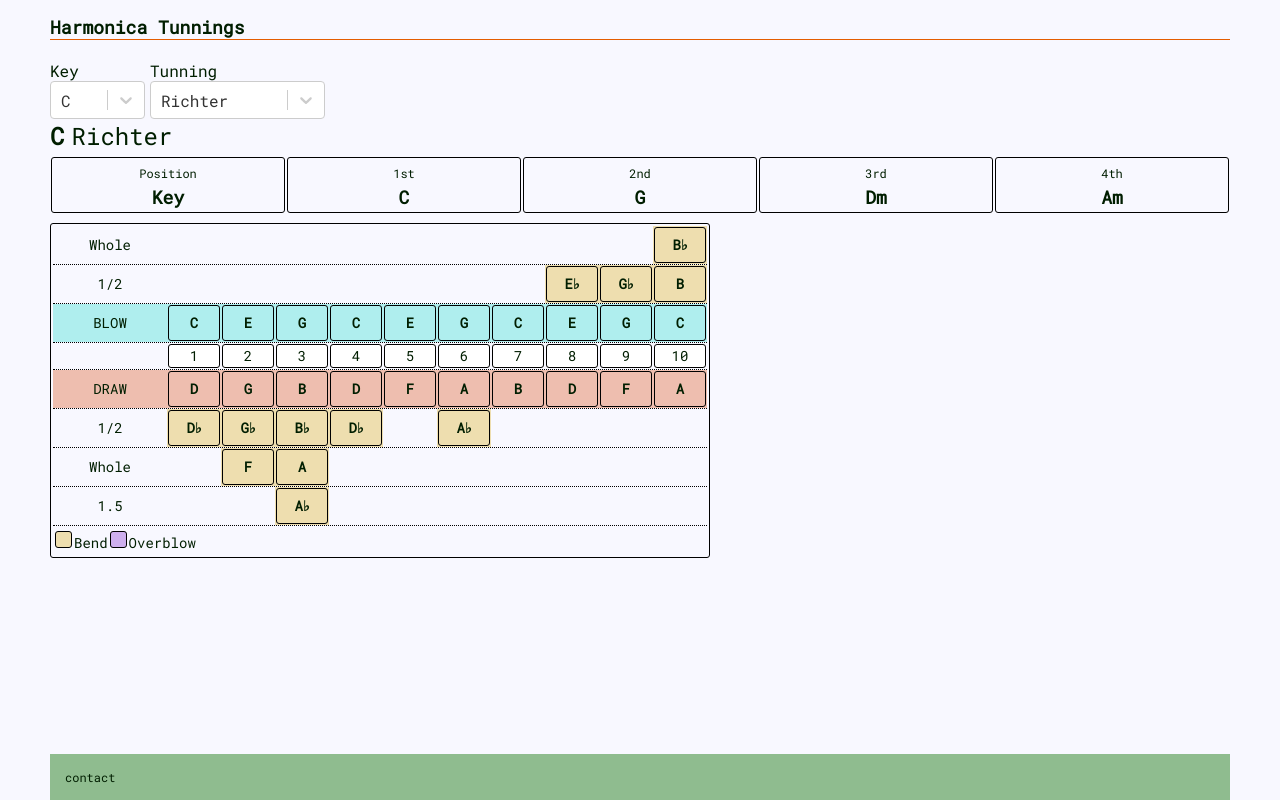
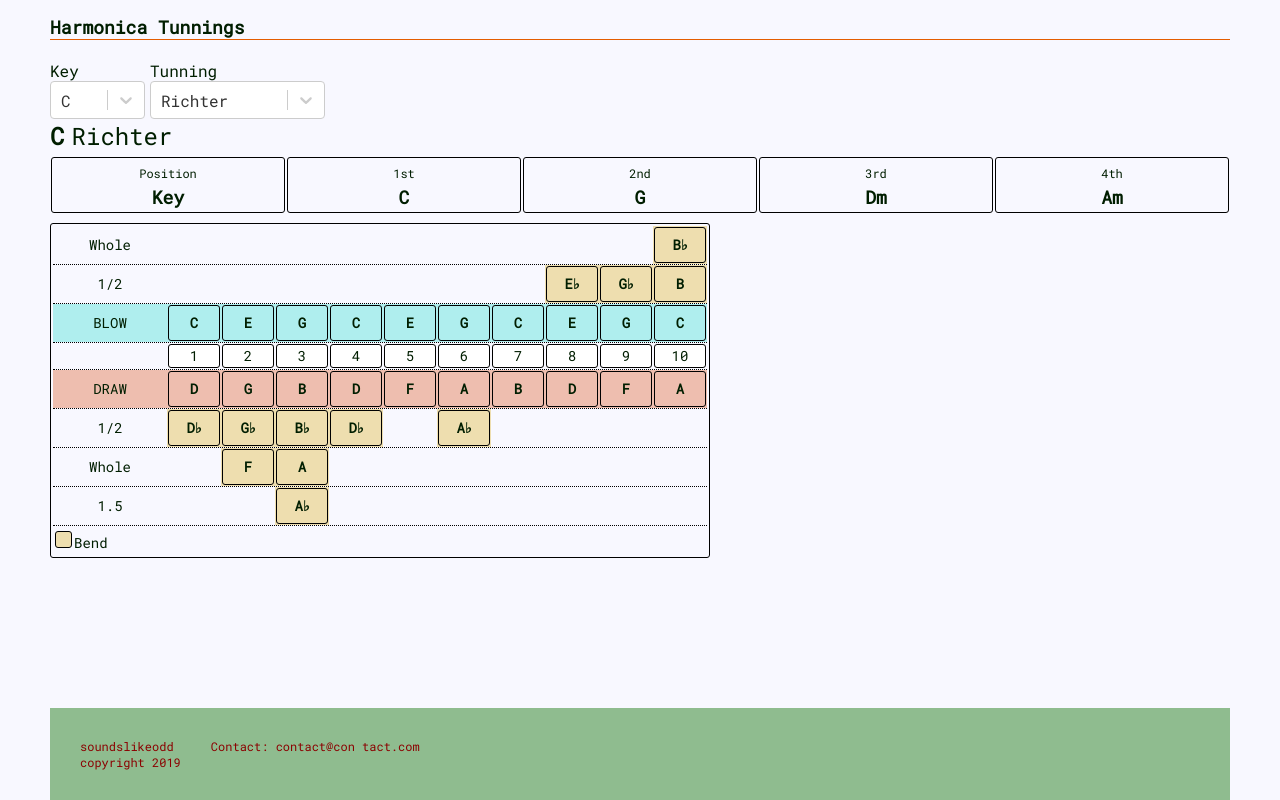
Before and after one commit to soundslikeodd/harmonica-tunning, a React app: page / in a window 1280 px wide. Built offline with nearby package versions, Linux system fonts and the light colour scheme.

Commit message:
cleaned up linting and footer

```diff
--- a/src/App.jsx
+++ b/src/App.jsx
@@ -66,7 +66,17 @@ class App extends Component {
           </section>
         </main>
         <footer id="footer">
-                    contact
+          <div className="ftr-logo">
+            soundslikeodd
+            <div className="copyright">
+              copyright
+              {` ${new Date().getFullYear()}`}
+            </div>
+          </div>
+          <div className="ftr-contact">
+                    Contact: &#099;&#111;&#110;&#116;&#097;&#099;&#116;&#064;&#099;&#111;&#110;
+                    &#116;&#097;&#099;&#116;&#046;&#099;&#111;&#109;
+          </div>
         </footer>
       </Fragment>
     );
--- a/src/Description.jsx
+++ b/src/Description.jsx
@@ -13,7 +13,8 @@ class Description extends PureComponent {
     return (
       <section className="dscrpt">
         <span className="dscrpt--ky">
-                    {labelizeNote(musicKey)}{decration}
+          {labelizeNote(musicKey)}
+          {decration}
         </span>
         {' '}
         <span className="dscrpt--tn">
--- a/src/app.scss
+++ b/src/app.scss
@@ -17,7 +17,8 @@ html {
 }
 
 #app {
-    flex: 1 0 auto;
+  flex: 1 0 auto;
+
   #app--hdr {
     margin: 10px 0;
 
@@ -54,6 +55,16 @@ html {
 }
 
 #footer {
+  display: flex;
+  color: $hex-dark-red;
   padding: 15px;
   background-color: $hex-dark-sea-green;
+
+  .ftr-logo {
+    padding: 15px;
+  }
+
+  .ftr-contact {
+    padding: 15px;
+  }
 }
--- a/src/index-template.html
+++ b/src/index-template.html
@@ -11,7 +11,7 @@
             gtag('config', 'UA-142472547-1');
         </script>
         <title>
-            soundslikeodd harmonica tunnings
+            soundslikeodd harmonica tunning
         </title>
         <style>
             .body {
--- a/src/tunning.scss
+++ b/src/tunning.scss
@@ -47,6 +47,8 @@
             }
 
             &.tng-lgnd-ovrblw {
+                display: none; // TODO: until I figure it out
+
                 &:before {
                     display: inline-block;
                     width: 15px;
--- a/src/tunningGenerator.js
+++ b/src/tunningGenerator.js
@@ -47,7 +47,7 @@ const TUNNING_TO_POSITIONS = {
   'Melody Maker': richterPositions,
   'Natural Minor': naturalMinorPositions,
   'Harmonic Minor': harmonicMinorPositions,
-}
+};
 
 /* eslint-disable-next-line no-unused-vars */
 const EMPTY_TUNNING = {
--- a/src/variables.scss
+++ b/src/variables.scss
@@ -1,5 +1,6 @@
 $hex-ghost: #f8f8ff;
 $hex-dark-sea-green: #8fbc8f;
+$hex-dark-red: #8b0000;
 $hex-dark-green: #001e00;
 $hex-pumpkin: #e45c00;
 
```
Also changed, not shown: src/Positions.jsx (+4 -4 lines). Lines whose indentation alone changed are shown as unchanged.
